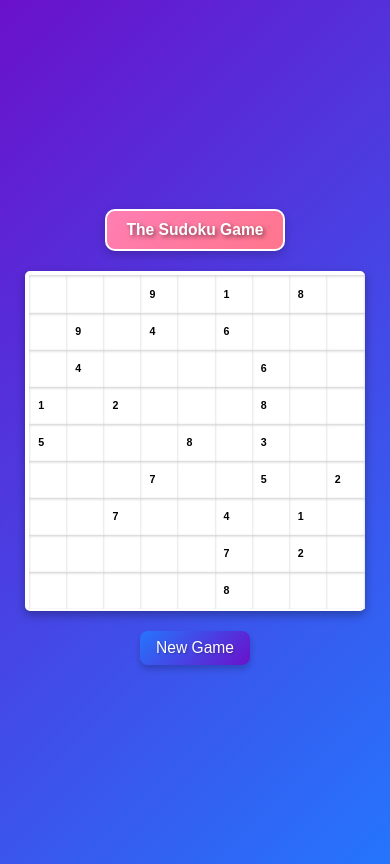
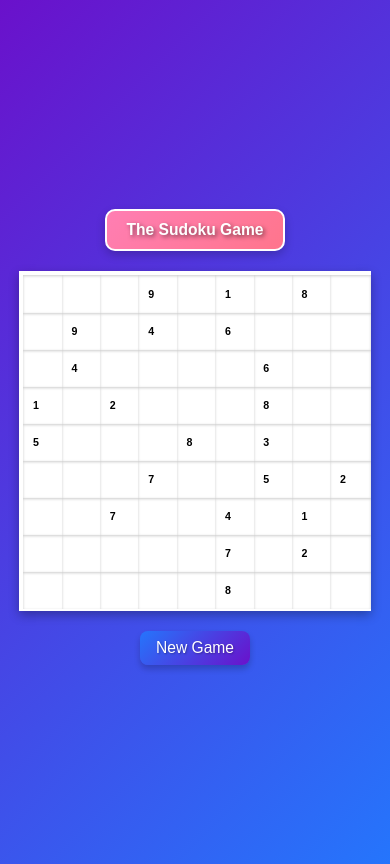
Before and after one commit to Satyam4755/Sudoku-Game, a plain HTML site: page index.html in a window 390 px wide. Drawn offline with Linux system fonts and the light colour scheme.

Commit message:
Update index.html

```diff
--- a/index.html
+++ b/index.html
@@ -67,7 +67,7 @@
             border: 4px solid white;
             background-color: #fff;
             box-shadow: 0 4px 10px rgba(0, 0, 0, 0.3);
-            border-radius: 5px;
+
         }
 
         .cell {
@@ -139,7 +139,7 @@
             }
 
             #Dabba {
-                width: 85vmin;
+                width: 88vmin;
                 height: 85vmin;
             }
 
```
